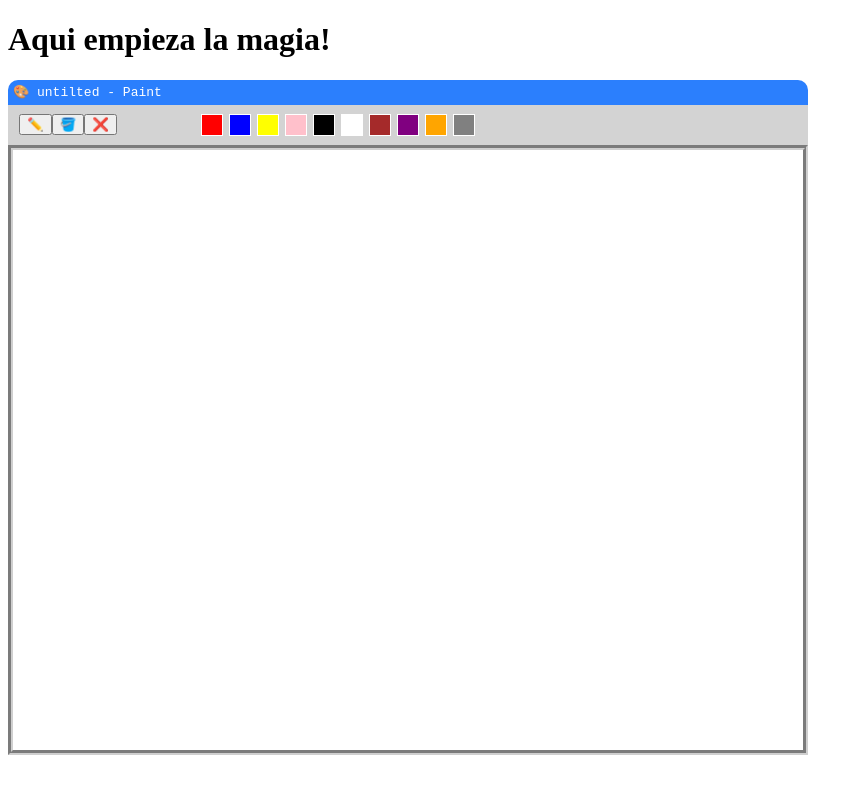
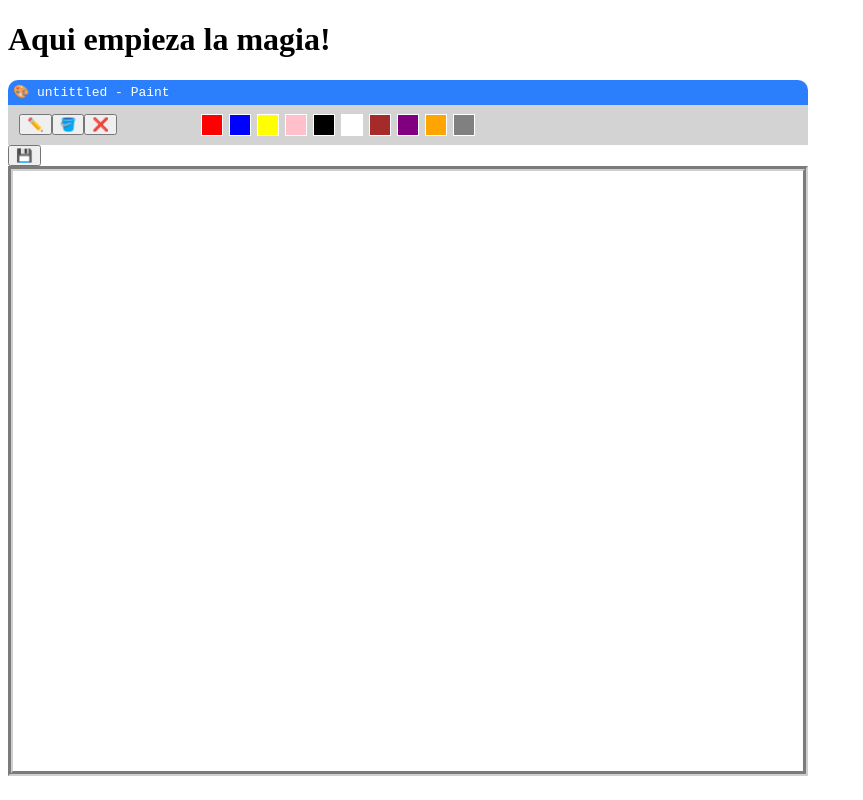
Before and after one commit to HolmanAlv/collabpaint, a React (Create React App) app: page / in a window 1280 px wide. Shown: the whole page, without its empty margins (0-863 px from the left). Built offline with nearby package versions, Linux system fonts and the light colour scheme.

Commit message:
Guardar imagen
Guarda imagen

```diff
--- a/package.json
+++ b/package.json
@@ -6,6 +6,8 @@
     "@testing-library/jest-dom": "^5.16.5",
     "@testing-library/react": "^13.4.0",
     "@testing-library/user-event": "^13.5.0",
+    "canvas2image": "^1.0.5",
+    "html2canvas": "^1.4.1",
     "react": "^18.2.0",
     "react-dom": "^18.2.0",
     "react-scripts": "5.0.1",
--- a/src/Container.js
+++ b/src/Container.js
@@ -1,4 +1,5 @@
 import React, { useState, useRef } from "react";
+import html2canvas from "html2canvas";
 
 function Container({ utensil }) {
   const { tool, color } = utensil;
@@ -48,8 +49,19 @@ function Container({ utensil }) {
     setBrushSize(newSize);
   }
 
+  function handleSaveImage() {
+    html2canvas(canvasRef.current).then((canvas) => {
+        const image = canvas.toDataURL("image/png");
+        const link = document.createElement("a");
+        link.href = image;
+        link.download = "image.png";
+        link.click();
+    });
+}
+
   return (
     <div>
+        <div><button onClick={handleSaveImage}>💾</button></div>
       <canvas
         ref={canvasRef}
         width={790}
@@ -79,6 +91,8 @@ function Container({ utensil }) {
       ) : null}
     </div>
   );
+
 }
 
+
 export default Container;
--- a/src/Header.js
+++ b/src/Header.js
@@ -8,7 +8,7 @@ function Header({handleUtensil}) {
     return (
         <>
             <div id="top-page">
-            <p>🎨 untilted - Paint</p>
+            <p>🎨 untittled - Paint</p>
             </div>
             <div id="header">
                 <Tools handleUtensil={handleUtensil}/>
```
Also changed, not shown: 1 other file (tests, documents, lock files or other folders).
